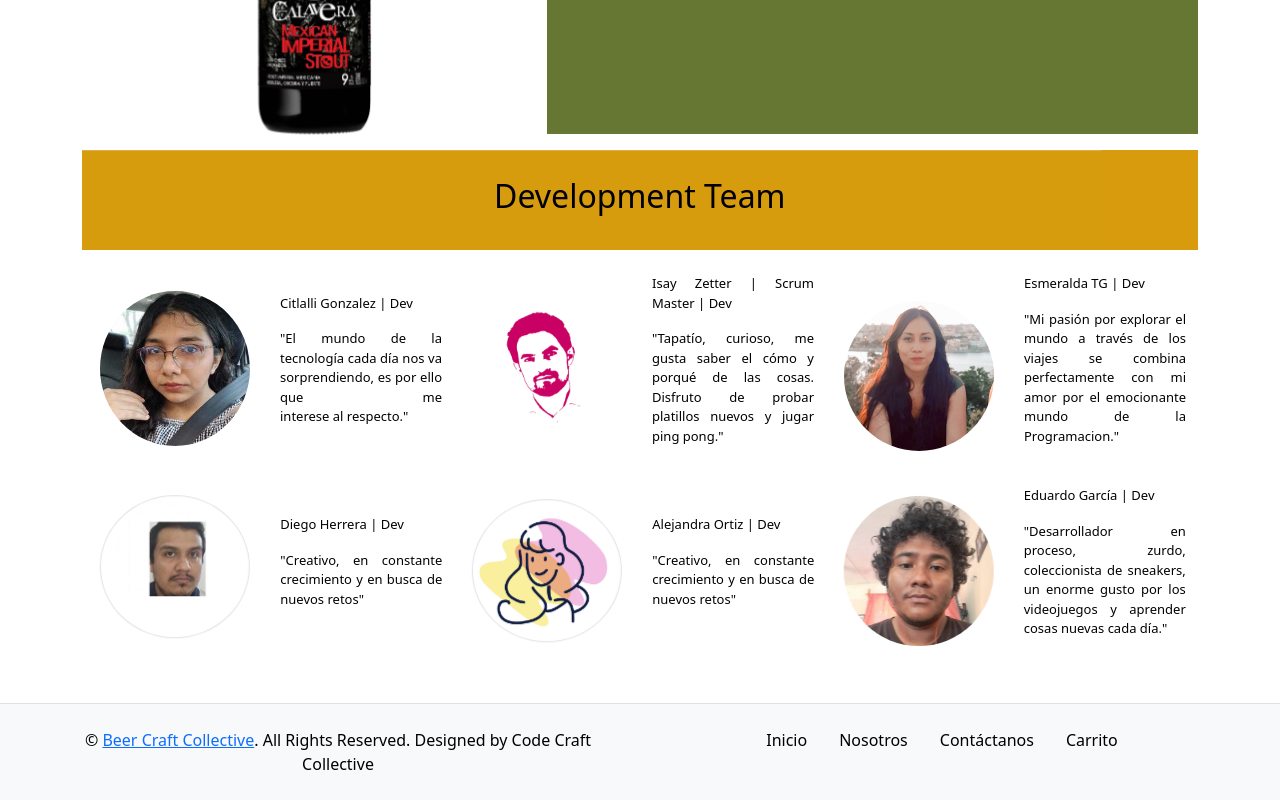
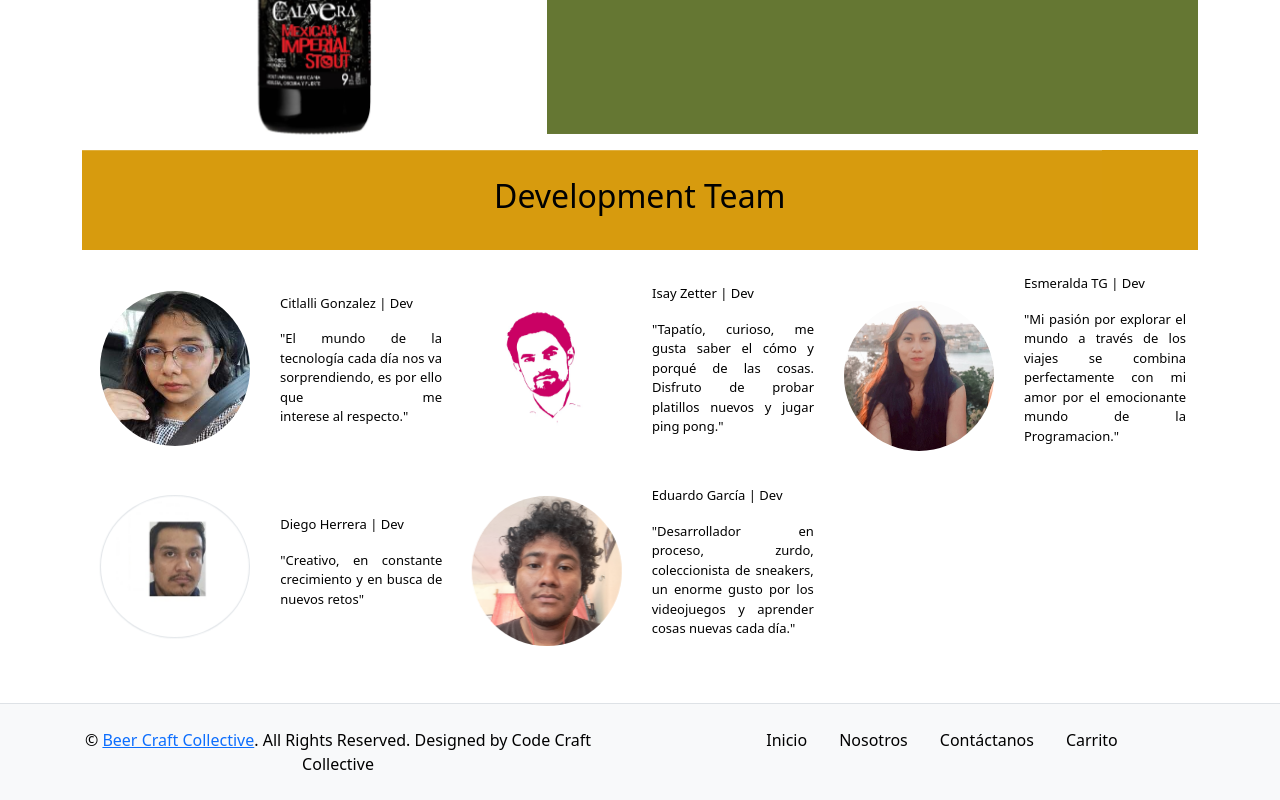
Before and after one commit to izetter/beercraftcollective, a website with bundled scripts: page pages/about/about.html in a window 1280 px wide. Shown: the part 1302-2102 px from the top of the page. Built offline with nearby package versions, Linux system fonts and the light colour scheme.

Commit message:
about page, dev team, remove non member

```diff
--- a/pages/about/about.html
+++ b/pages/about/about.html
@@ -157,7 +157,7 @@
 							data-aos-delay="300"
 							data-aos-duration="3000"
 						>
-							<p>Isay Zetter | Scrum Master | Dev</p>
+							<p>Isay Zetter | Dev</p>
 							<p class="text-sm">
 								"Tapatío, curioso, me gusta saber el cómo y porqué de las cosas. Disfruto de probar platillos nuevos y
 								jugar ping pong."
@@ -207,28 +207,6 @@
 
 						<div
 							class="col-6 mt-2 col-md-3 col-lg-2 h-100 d-flex justify-content-center"
-							data-aos="fade-up-right"
-							data-aos-delay="300"
-							data-aos-duration="3000"
-						>
-							<img
-								class="img-thumbnail rounded-circle"
-								src="/assets/img/aledev.png"
-								alt="Web Developer"
-								width="150px"
-							/>
-						</div>
-						<div
-							class="col-6 mt-2 col-md-3 col-lg-2 h-100"
-							data-aos="fade-left"
-							data-aos-delay="300"
-							data-aos-duration="3000"
-						>
-							<p>Alejandra Ortiz | Dev</p>
-							<p class="text-sm">"Creativo, en constante crecimiento y en busca de nuevos retos"</p>
-						</div>
-						<div
-							class="col-6 mt-2 col-md-3 col-lg-2 h-100 d-flex justify-content-center"
 							data-aos="zoom-out-right"
 							data-aos-delay="300"
 							data-aos-duration="3000"
```
